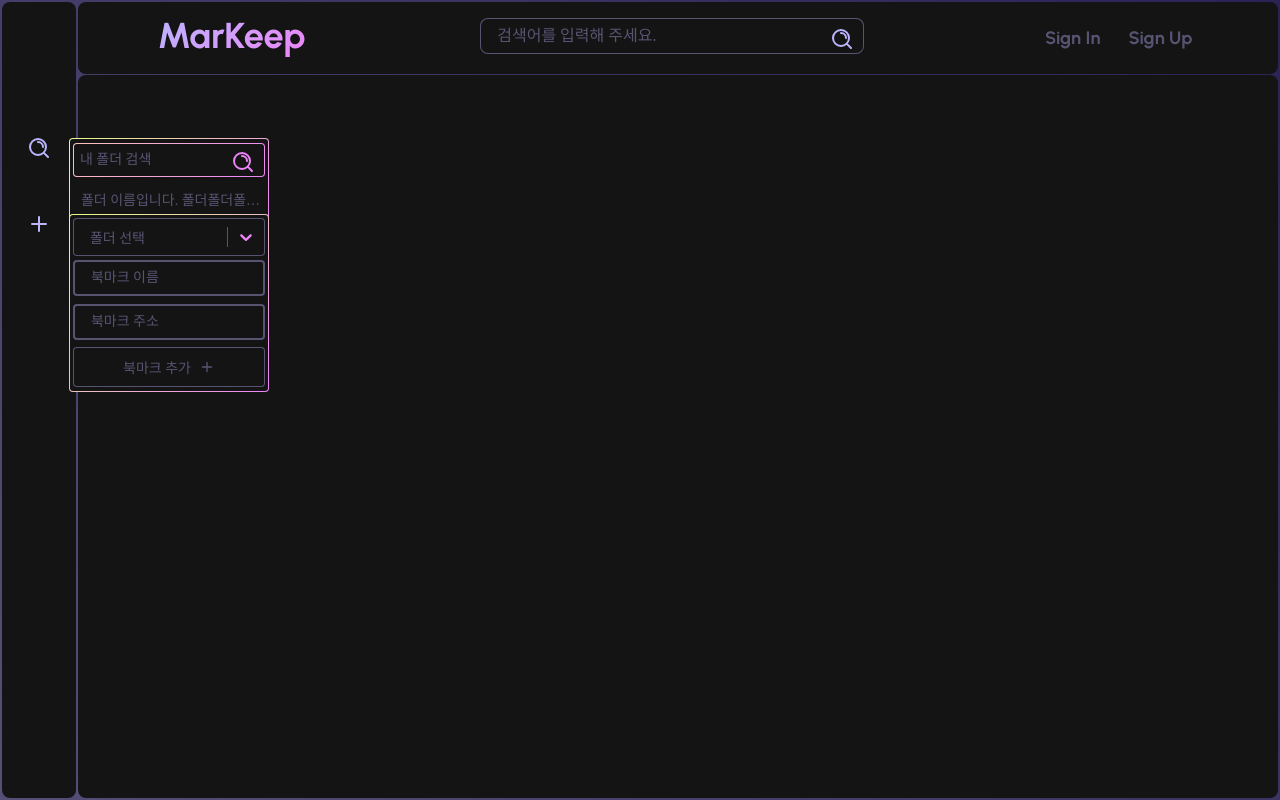
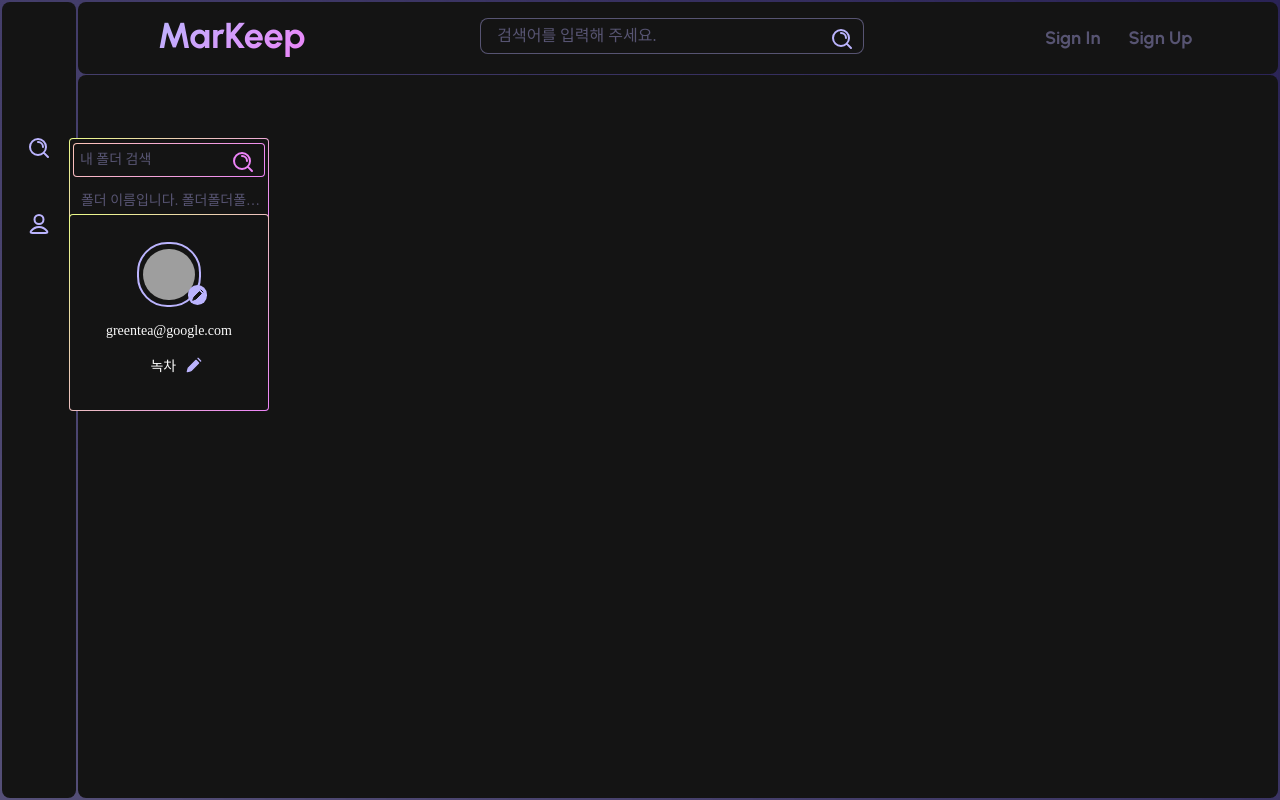
Before and after one commit to ilsy23/Markeep_React, a React (Create React App) app: page /search/1 in a window 1280 px wide. Built offline with nearby package versions, Linux system fonts and the light colour scheme; grey boxes are pictures that could not be loaded; a web font is replaced by a local one.

Commit message:
유저 정보 모달 디자인 완성

```diff
--- a/src/components/Nav.js
+++ b/src/components/Nav.js
@@ -23,21 +23,21 @@ const Nav = () => {
     //   icon: <DashboardIcon className={styles.icon} />,
     //   link: "/mypage",
     // },
-    {
-      title: "북마크 추가",
-      icon: <PlusIcon className={styles.icon} />,
-      content: <Add />,
-    },
+    // {
+    //   title: "북마크 추가",
+    //   icon: <PlusIcon className={styles.icon} />,
+    //   content: <Add />,
+    // },
     // {
     //   title: "내 폴더",
     //   icon: <FolderIcon className={styles.icon} />,
     //   content: <FolderList />,
     // },
-    // {
-    //   title: "내 정보",
-    //   icon: <UserIcon className={styles.icon} />,
-    //   content: <UserInfo />,
-    // },
+    {
+      title: "내 정보",
+      icon: <UserIcon className={styles.icon} />,
+      content: <UserInfo />,
+    },
   ];
   return (
     <div className={styles.wrapper}>
--- a/src/components/UserInfo.js
+++ b/src/components/UserInfo.js
@@ -1,6 +1,8 @@
-import React from "react";
+import React, { useState } from "react";
 import styles from "../styles/UserInfo.module.scss";
 import { ReactComponent as Pencil } from "../assets/icons/pencil.svg";
+import { ReactComponent as Cancel } from "../assets/icons/x.svg";
+import { ReactComponent as Check } from "../assets/icons/check.svg";
 
 const UserInfo = () => {
   const user = {
@@ -10,29 +12,68 @@ const UserInfo = () => {
     email: "greentea@google.com",
   };
 
+  const [change, setChange] = useState(false);
+  const [nick, setNick] = useState("");
+
+  const clickChangeHandler = () => {
+    setChange(true);
+  };
+
+  const clickSaveHandler = () => {
+    setChange(false);
+    setNick("");
+  };
+
+  const getText = (e) => {
+    setNick(e.target.value);
+  };
+
+  const clickCancelHandler = () => {
+    setNick("");
+  };
+
   return (
     <div className={styles.wrap}>
       <div className={styles.profile}>
         <div className={styles.img_box}>
           <img src={user.profile} alt="프로필 사진" />
         </div>
-        <div className={styles.icon_box}>
+        <label className={styles.icon_box} htmlFor="profile">
           <Pencil className={styles.icon} />
+          <input type="file" id="profile" style={{ display: "none" }} />
+        </label>
+        {/* <div className={styles.icon_box}>
+          <Pencil className={styles.icon} />
+        </div> */}
+      </div>
+      <div>{user.email}</div>
+      {!change ? (
+        <div className={styles.box}>
+          <div>{user.nickname}</div>
+          <div className={styles.pencil} onClick={clickChangeHandler}>
+            <Pencil className={styles.icon} />
+          </div>
         </div>
-      </div>
-      <div className={styles.box}>
-        <input name="nickname" value={user.nickname} />
-        <div className={styles.icon_box}>
-          <Pencil className={styles.icon} />
+      ) : (
+        <div className={styles.box}>
+          <input
+            name="nickname"
+            placeholder={user.nickname}
+            onChange={getText}
+            value={nick}
+          />
+          {nick ? (
+            <div className={styles.cancel} onClick={clickCancelHandler}>
+              <Cancel className={styles.icon} />
+            </div>
+          ) : null}
+          <div className={styles.check} onClick={clickSaveHandler}>
+            <Check className={styles.icon} />
+          </div>
         </div>
-      </div>
-      <div className={styles.box}>
-        <input name="email" value={user.email} />
-        <div className={styles.icon_box}>
-          <Pencil className={styles.icon} />
-        </div>
-      </div>
-      <button>비밀번호 변경</button>
+      )}
+
+      {/* <button>비밀번호 변경</button> */}
     </div>
   );
 };
--- a/src/styles/UserInfo.module.scss
+++ b/src/styles/UserInfo.module.scss
@@ -5,6 +5,10 @@
   flex-direction: column;
   justify-content: center;
   align-items: center;
+  padding: 1.5rem 1rem 2rem;
+  gap: 1rem;
+  color: $white;
+  font-size: 14px;
 
   .profile {
     width: 3.8rem;
@@ -37,6 +41,11 @@
       bottom: 0;
       right: -8px;
 
+      &:hover {
+        @include hover();
+        background-color: lighten($purple, 4);
+      }
+
       @include i-box($size: 0.8rem, $back: $blue, $round: true, $fill: true);
 
       .icon {
@@ -49,21 +58,84 @@
     display: flex;
     justify-content: center;
     align-items: center;
-    width: 3rem;
+    gap: 0.5rem;
+    position: relative;
+    padding-left: 1rem;
 
     input {
       background: transparent;
       color: $white;
       border: none;
-      width: fit-content;
+      border-bottom: 1.6px solid $blue04;
+      width: 5rem;
+      font-family: Noto-l;
+      font-size: 14px;
+      padding: 0;
+
+      &::placeholder {
+        color: $blue;
+        opacity: 0.4;
+      }
+
+      &:focus,
+      &:hover {
+        outline: none;
+        border-bottom-color: $blue;
+      }
     }
 
-    .icon_box {
+    .cancel {
+      @include i-box($size: 0.8rem, $round: true);
+      position: absolute;
+      z-index: 2;
+      right: 20px;
+      .icon {
+        @include icon($size: 16px, $stroke: $blue);
+
+        &:hover {
+          @include hover();
+        }
+      }
+    }
+
+    .pencil {
       @include i-box($size: 0.8rem, $round: true);
 
       .icon {
-        @include icon($size: 12px, $stroke: $blue, $fill: true);
+        @include icon($size: 16px, $stroke: $blue, $fill: true);
+
+        &:hover {
+          @include hover();
+          fill: $purple;
+        }
+      }
+    }
+    .check {
+      @include i-box($size: 0.8rem, $round: true);
+
+      .icon {
+        @include icon($size: 16px, $stroke: $blue);
+
+        &:hover {
+          @include hover();
+        }
       }
     }
   }
+
+  button {
+    background: $blue;
+    border: none;
+    border-radius: 4px;
+    font-family: Noto-m;
+    font-size: 12px;
+    color: $black;
+    cursor: pointer;
+    box-sizing: border-box;
+    padding: 2px 4px;
+
+    &:hover {
+      filter: contrast(1.3);
+    }
+  }
 }
```
Also changed, not shown: src/assets/icons/check.svg (added), src/assets/icons/x.svg.
